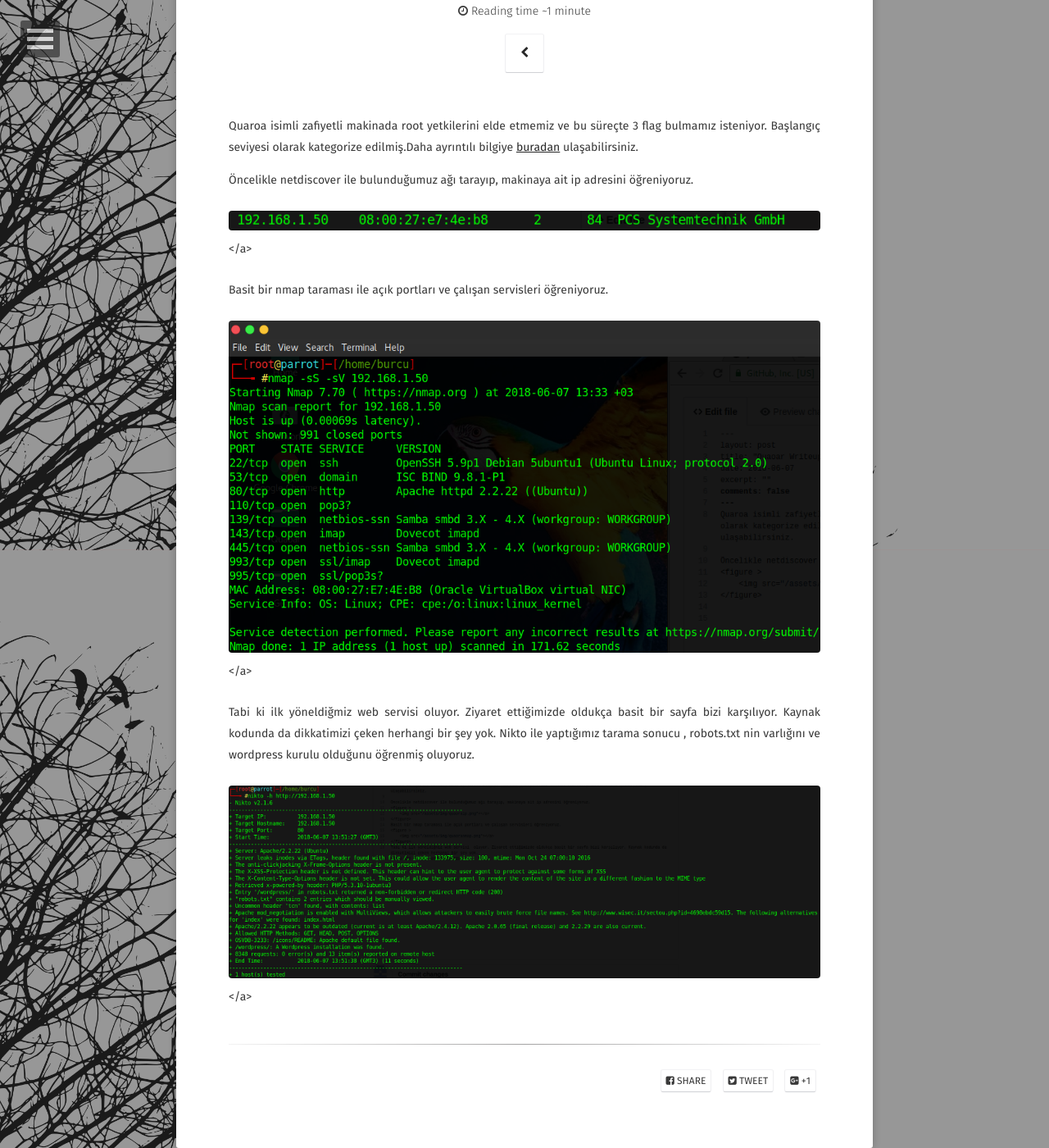
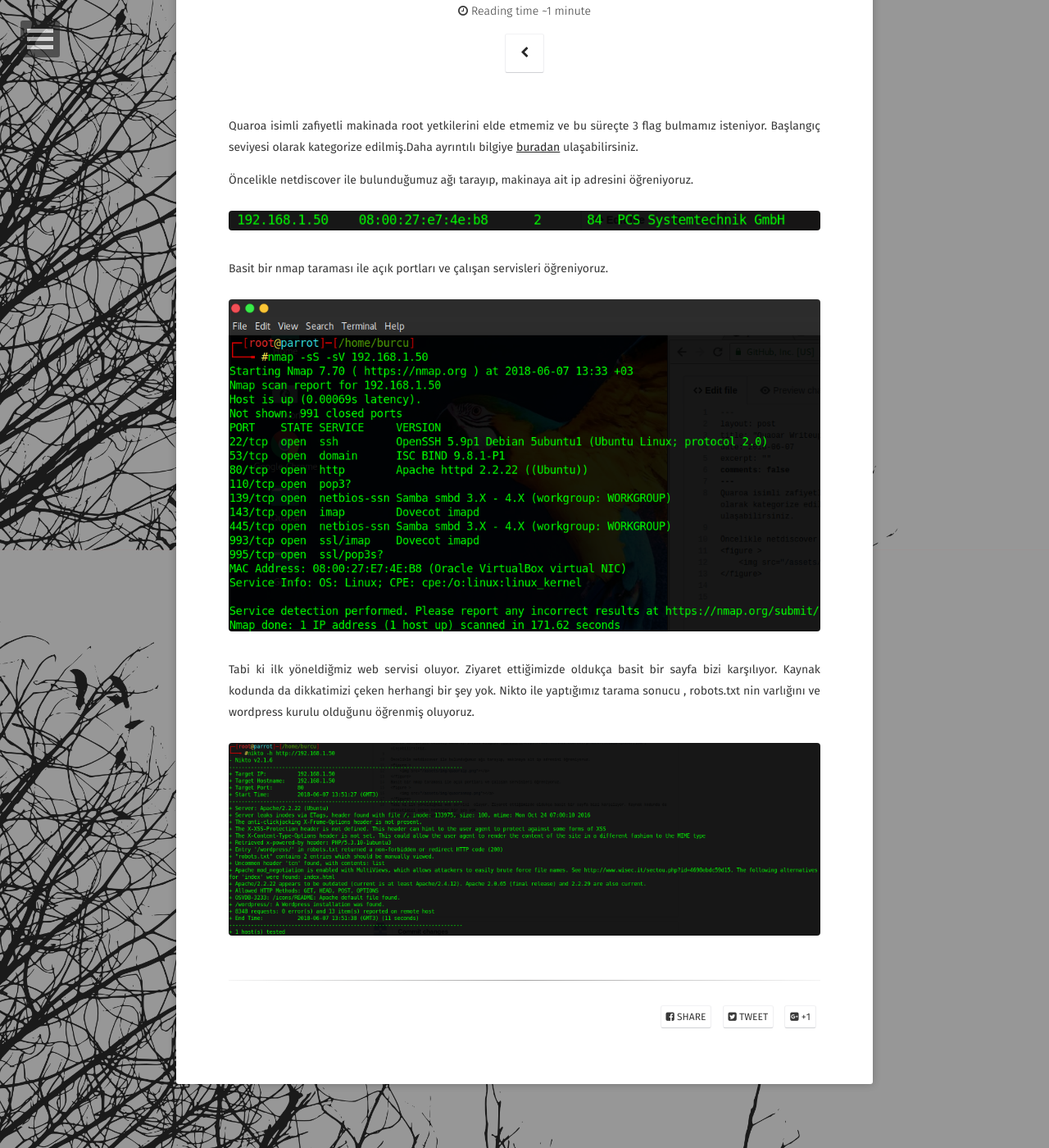
Before and after one commit to burcudemiralp/burcudemiralp.github.io, a Jekyll site: the page built from _posts/2018-06-07-Quaoar-Writeup.md, in a window 1280 px wide and 1400 px high, scrolled down 229 px. Shown: the whole window at 82% size. Built offline with Jekyll 4.4.1, drawn with Linux system fonts in a browser that asks for light colours; some web fonts are replaced.

Commit message:
Update 2018-06-07-Quaoar-Writeup.md

```diff
--- a/_posts/2018-06-07-Quaoar-Writeup.md
+++ b/_posts/2018-06-07-Quaoar-Writeup.md
@@ -9,14 +9,14 @@
 
 Öncelikle netdiscover ile bulunduğumuz ağı tarayıp, makinaya ait ip adresini öğreniyoruz.
 <figure >
-    <img src="/assets/img/quaoraip.png"></a>
+    <img src="/assets/img/quaoraip.png">
 </figure>
 Basit bir nmap taraması ile açık portları ve çalışan servisleri öğreniyoruz.
 <figure >
-    <img src="/assets/img/quaoranmap.png"></a>
+    <img src="/assets/img/quaoranmap.png">
 </figure>
 Tabi ki ilk yöneldiğmiz web servisi  oluyor. Ziyaret ettiğimizde oldukça basit bir sayfa bizi karşılıyor. Kaynak kodunda da dikkatimizi çeken herhangi bir şey yok.
 Nikto ile yaptığımız tarama sonucu , robots.txt nin varlığını ve wordpress kurulu olduğunu öğrenmiş oluyoruz.
 <figure >
-    <img src="/assets/img/quaoranikto.png"></a>
+  <a href="/assets/img/quaoranikto.png"><img src="/assets/img/quaoranikto.png"></a>
 </figure>
```
